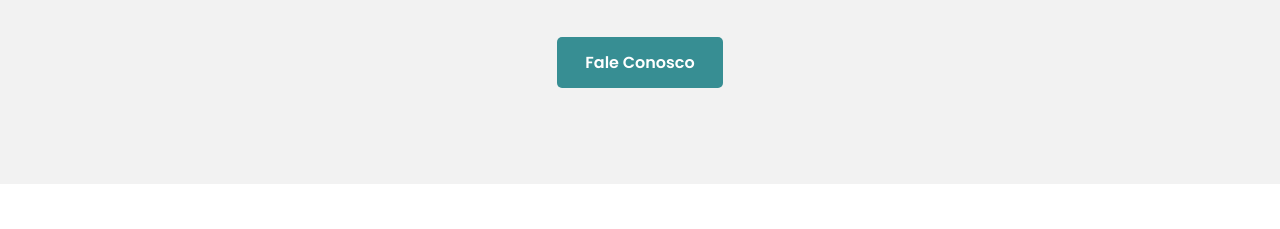
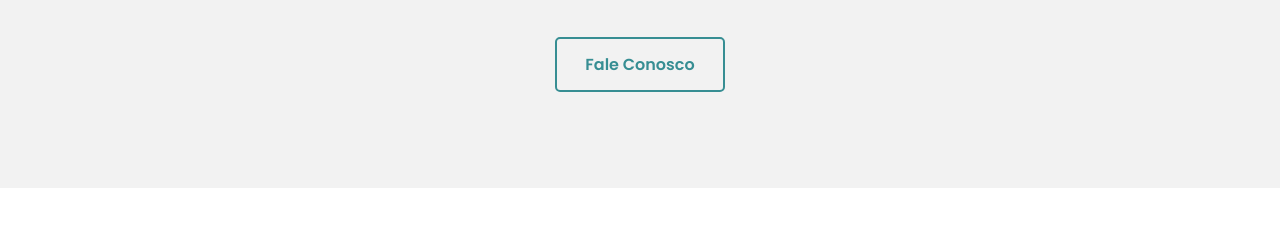
Before and after one commit to dionmauricio/mdsinfosoftware, a plain HTML site: page index.html in a window 1280 px wide. Shown: the part 344-573 px from the top of the page. Drawn offline with Linux system fonts and the light colour scheme.

Commit message:
feat: Corrige fale conosco

```diff
--- a/index.html
+++ b/index.html
@@ -41,7 +41,8 @@
                 <h1>Sua Visão, Nossa Inovação</h1>
                 <p>Desenvolvemos soluções de software personalizadas que impulsionam o seu
                     negócio para o futuro.</p>
-                <a href="#" class="btn btn-primary">Fale Conosco</a>
+                <a href="https://wa.me/+5594992191629" target="_blank" title="WhatsApp"
+                    class="btn btn-outline">Fale Conosco</a>
             </div>
         </section>
 
```
